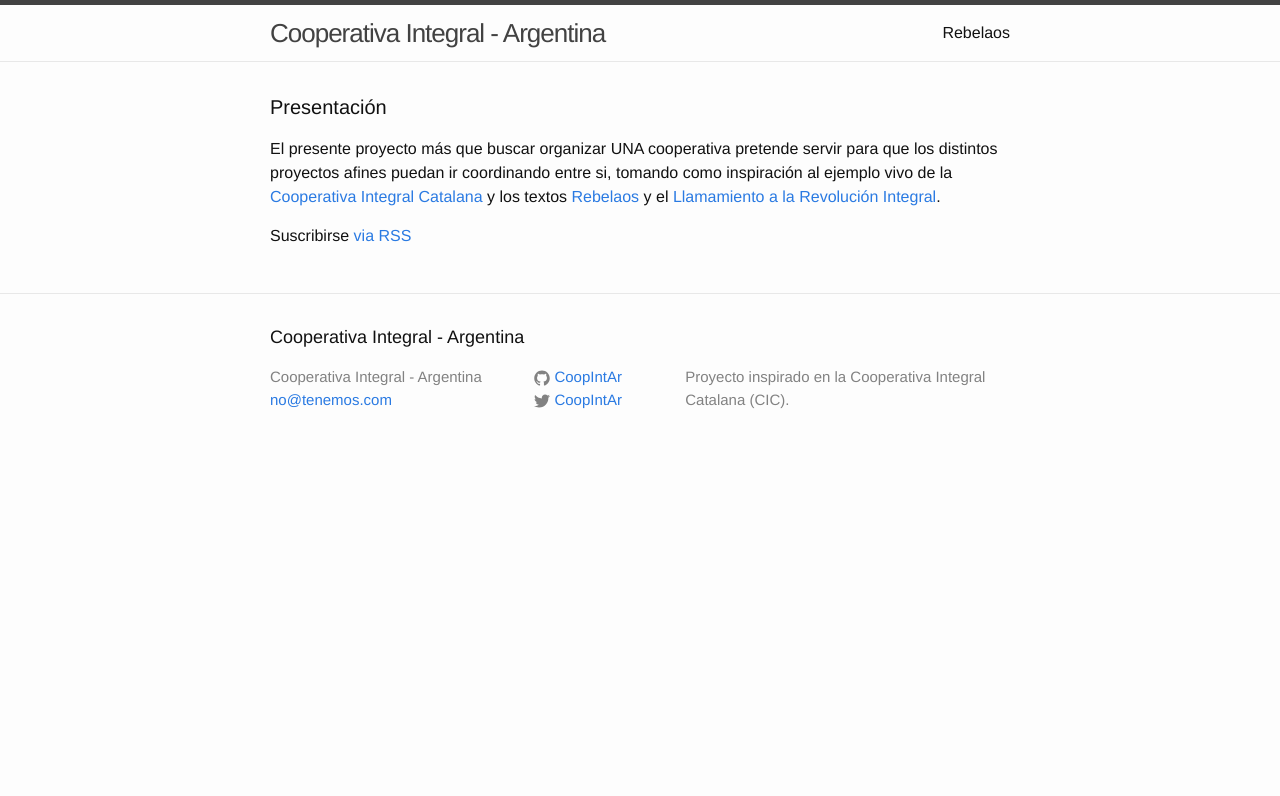
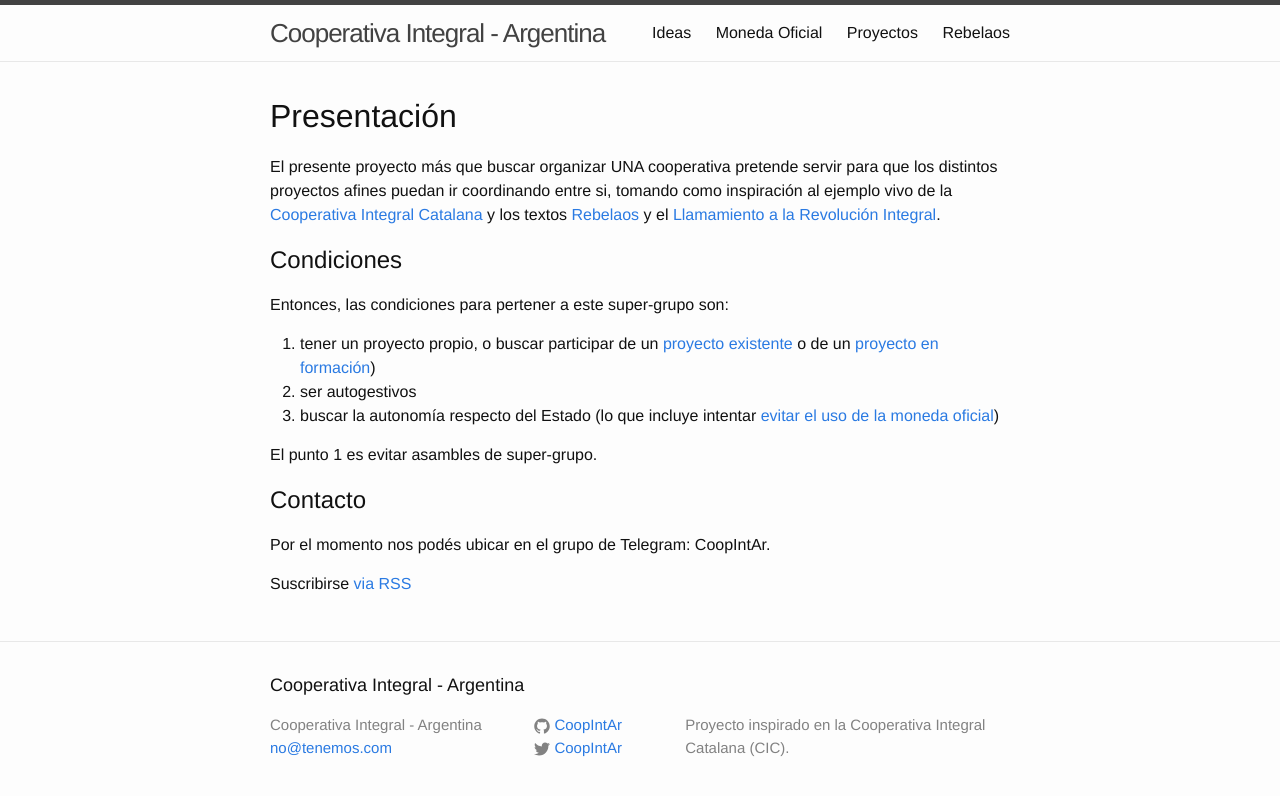
Before and after one commit to CoopIntAr/coopintar.github.io, a Jekyll site: the page built from index.html, in a window 1280 px wide. Shown: the top 796 px of the page. Built offline with Jekyll 4.4.1, drawn with Linux system fonts in a browser that asks for light colours.

Commit message:
Condiciones

```diff
--- a/_config.yml
+++ b/_config.yml
@@ -10,7 +10,7 @@
 email: no@tenemos.com
 description:  Proyecto inspirado en la Cooperativa Integral Catalana (CIC).
 baseurl: "" # the subpath of your site, e.g. /blog
-url: "http://coopintar.github.com" # the base hostname & protocol for your site
+url: "https://coopintar.github.com" # the base hostname & protocol for your site
 twitter_username: CoopIntAr
 github_username: CoopIntAr
 
--- a/index.html
+++ b/index.html
@@ -4,13 +4,32 @@
 
 <div class="home">
 
-  <h1 class="page-heading">Presentaci&oacute;n</h1>
+  <h1 class="-page-heading">Presentaci&oacute;n</h1>
 
   <p>El presente proyecto m&aacute;s que buscar organizar UNA cooperativa pretende
    servir para que los distintos proyectos afines puedan ir coordinando entre si,
-   tomando como inspiraci&oacute;n al ejemplo vivo de la <a href="http://cooperativa.cat/es/">Cooperativa Integral Catalana</a> y los textos
+   tomando como inspiraci&oacute;n al ejemplo vivo de la
+   <a href="http://cooperativa.cat/es/">Cooperativa Integral Catalana</a> y los textos
    <a href="rebelaos.html">Rebelaos</a> y el
    <a href="http://integrarevolucio.net/wp-content/uploads/2013/02/BRI_1.0_cast.pdf">Llamamiento a la Revoluci&oacute;n Integral</a>.</p>
+
+   <h2>Condiciones</h2>
+   <p>Entonces, las condiciones para pertener a este super-grupo son:</p>
+   <ol>
+    <li>tener un proyecto propio, o buscar participar de un
+        <a href="proyectos.html">proyecto existente</a> o de
+        un <a href="ideas.html">proyecto en formaci&oacute;n</a>)
+   </li>
+    <li>ser autogestivos</li>
+    <li>buscar la autonomía respecto del Estado (lo que incluye
+    intentar <a href="moneda-oficial.html">evitar el uso de la moneda oficial</a>)</li>
+   </ol>
+   <p>El punto 1 es evitar asambles de super-grupo.</p>
+
+   <h2>Contacto</h2>
+   <p>Por el momento nos pod&eacute;s ubicar en el grupo de Telegram: CoopIntAr.</p>
+
+
   <!--<ul class="post-list">
     {% for post in site.posts %}
       <li>
```
Also changed, not shown: ideas.md (added, +13 -0 lines), moneda-oficial.md (added, +13 -0 lines), proyectos.md (added, +9 -0 lines), rebelaos.md (+2 -0 lines), sitemap.xml (added, +29 -0 lines), README.md.
